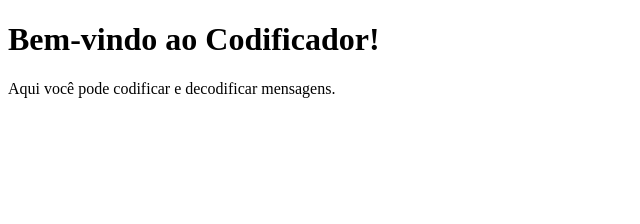
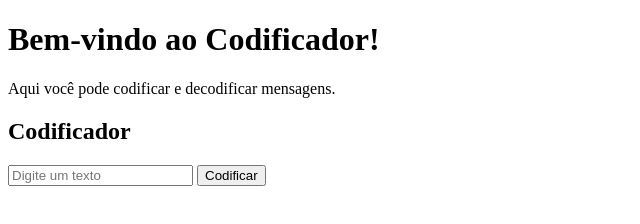
Before and after one commit to 777BrunoDev/desafioAlura, a plain HTML site: page index.html in a window 1280 px wide. Shown: the whole page, without its empty margins (0-640 px from the left). Drawn offline with Linux system fonts and the light colour scheme.

Commit message:
Update index.html

```diff
--- a/index.html
+++ b/index.html
@@ -6,8 +6,30 @@
     <title>Codificador</title>
 </head>
 <body>
-    <h1>Bem-vindo ao Codificador!</h1>
+   <h1>Bem-vindo ao Codificador!</h1>
     <p>Aqui você pode codificar e decodificar mensagens.</p>
-    <!-- Adicione o restante do seu conteúdo HTML aqui -->
+    <div>
+        <h2>Codificador</h2>
+        <input type="text" id="inputText" placeholder="Digite um texto">
+        <button onclick="codificar()">Codificar</button>
+        <p id="outputText"></p>
+
+        <script>
+            function codificar() {
+                var input = document.getElementById("inputText").value;
+                var output = "";
+
+                for (var i = 0; i < input.length; i++) {
+                    var charCode = input.charCodeAt(i);
+                    var encodedCharCode = charCode + 1; // Modifica o código do caractere (neste caso, adiciona 1)
+
+                    var encodedChar = String.fromCharCode(encodedCharCode);
+                    output += encodedChar;
+                }
+
+                document.getElementById("outputText").textContent = output;
+            }
+        </script>
+    </div>
 </body>
 </html>
```
